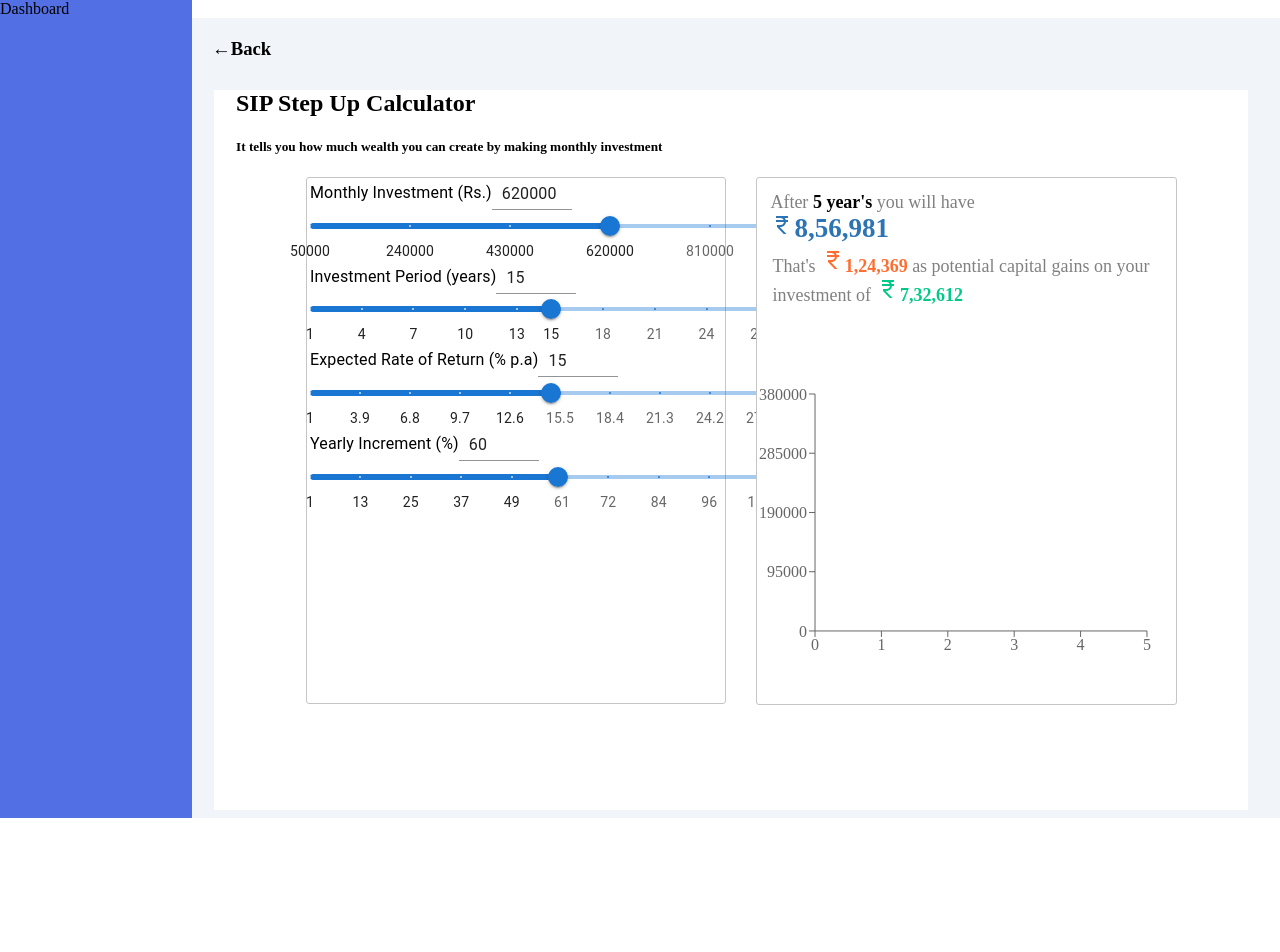
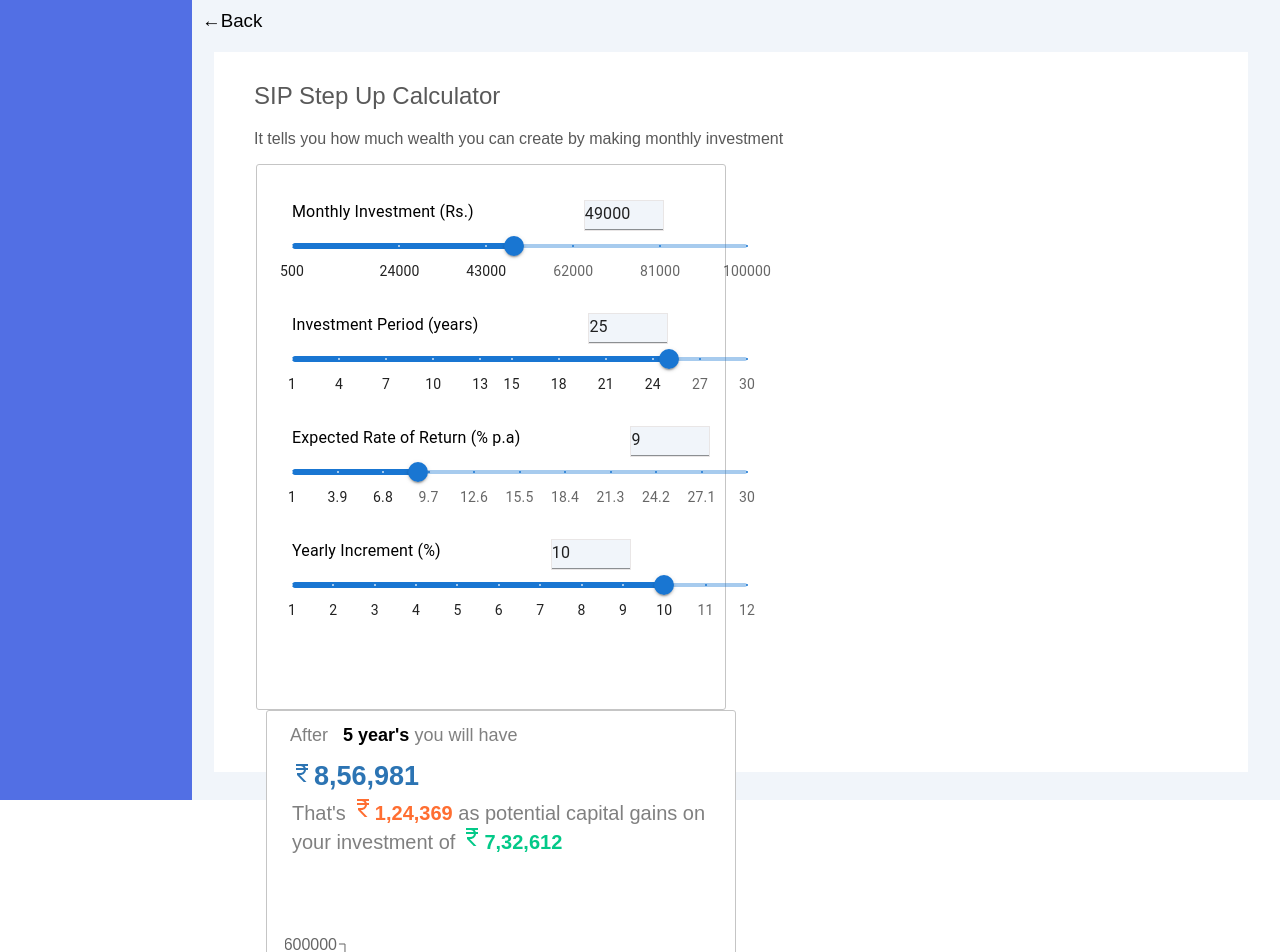
Before and after one commit to kritika2707/SIP_Step_up_Calculator, a React (Create React App) app: page / in a window 1280 px wide. Shown: the top 952 px of the page. Before the commit the page ends 822 px from the top, so only its background shows below. Built offline with nearby package versions, Linux system fonts and the light colour scheme.

Commit message:
updated inline css to external css

```diff
--- a/src/App.css
+++ b/src/App.css
@@ -1,16 +1,22 @@
-body{
+* {
+  /* font-size: 100%; */
+  font-weight: lighter;
+  font-family: sans-serif;
+}
+
+body {
   margin: 0%;
 }
 
-.parent{
-height: 100vh;
-display: block;
-width: 100%;
-background-color: #000000;
-position: absolute;
+.parent {
+  height: 100vh;
+  display: block;
+  width: 100%;
+  background-color: #000000;
+  position: absolute;
 }
 
-.Dashboard{
+.Dashboard {
   position: relative;
   display: inline-block;
   margin: 0%;
@@ -19,93 +25,148 @@ position: absolute;
   background-color: #526fe4;
 }
 
-.main-screen{
+.main-screen {
   display: inline-block;
   background-color: #f1f5fa;
   width: 85%;
   height: inherit;
   position: absolute;
 }
-.calculator{
+.calculator {
   width: 95%;
   background-color: #ffffff;
   height: 90%;
   margin: auto 22px;
   padding: auto;
 }
-.container{
+.calculator .calculatorText{
+  padding-left: 18px;
+  color: #595959;
+}
+
+.container {
   float: left;
   font-size: small;
   /* left: 0%; */
-  margin-left: 70px;
+  margin-left: 7px;
 }
-.container, .graph{
+.container,
+.graph {
   border: 1px solid rgb(197, 197, 197);
   display: inline;
   border-radius: 3px;
   background-color: #ffffff;
-  width: 42%;
+  width: 45%;
   height: 80%;
-  padding: 3px;
+  padding: 13px;
   position: relative;
+  margin-left: 20px;
   /* margin-top: 38px; */
 }
-.graph{
+.graph {
   float: left;
   margin-left: 30px;
   padding-top: 4px;
 }
 
-h3,h4{
+h3,
+h4 {
   margin: 10px;
-  padding: 10px;
+  /* padding: 5px; */
+  font-weight: normal;
+  font-family: sans-serif;
+}
+h2 {
+  padding-top: 30px;
+  font-weight: lighter;
+  font-family: sans-serif;
+}
+p {
+  font-weight: lighter;
+  font-family: sans-serif;
 }
 
-input{
-  width: 90%;
-  margin-left: 20px;
-
-}
-svg{
+svg {
   padding-left: 20px;
 }
-.rangeSlider{
-  margin-top: 5px;
-}
-.slide{
+.slide {
   height: auto;
 }
 
-.text-div{
+.text-div {
   display: block;
 }
-.text-div h3, .text-div input{
+.text-div h3,
+.text-div input {
   display: inline-block;
   width: auto;
 }
-.text-div input{
+.text-div input {
   margin: auto;
   width: 60px;
 }
-.textforgraph{
+.desc-text {
+  margin-left: 20px;
+  margin-top: -10px;
+}
+.calc_text {
+  padding-top: 5px;
+}
+.graph-div {
+  margin-left: -15px;
+}
+
+/* customcss */
+
+.inputField {
+  margin-left: 110px;
+  /* text-align: justify; */
+  background-color: #f1f5fa;
+  border: 1px solid rgb(233, 230, 230);
+}
+.slider-area {
+  margin: 15px;
+  padding: 7px;
+}
+
+.css-1eoe787-MuiSlider-markLabel {
+  font-size: -0.125rem;
+}
+
+.textforgraph {
   margin-top: 0%;
   font-size: 18px;
   padding-top: 10px;
 }
-.desc-text{
-  margin-left: 20px;
-  margin-top: -10px;
+.textforgraph span {
+  color: grey;
+  margin-left: 10px;
+  margin-top: 10px;
 }
-.calc_text{
-  padding-top: 5px;
+.textforgraph .AfterYearsOf {
+  color:black;font-weight:bold
 }
-.graph-div{
-  margin-left: -25px;
+.textforgraph h2 {
+  color: #2c74b3;
+  margin-left: -10px;
+  font-weight: bold;
+  margin-top: -15px;
 }
 
-/* customcss */
+.textforgraph p {
+  color: grey;
+  margin-left: 12px;
+  margin-top: -19px;
+  font-size: 20px;
+}
 
-.inputField{
-  padding-left: 10px;
-  /* background-color: aqua; */
+.textforgraph p .currencyRupeeInPara {
+  color: #ff6e31;
+  margin-left: -15px;
+  font-weight: bold;
 }
+.textforgraph p .currencyRupeeInPara2 {
+  color: #03c988;
+  margin-left: -15px;
+  font-weight: bold;
+}
--- a/src/Assets/Calculator.js
+++ b/src/Assets/Calculator.js
@@ -1,46 +1,51 @@
-
-
-import React, {useState} from 'react'
-import SliderType from './SliderType';
-import Graph from './Graph'
+import React, { useState } from "react";
+import SliderType from "./SliderType";
+import Graph from "./Graph";
 
 function Calculator() {
-  const [MonthlyInvestment, setMonthlyInvestment] = useState(620000);
-  function changeMonthlyInvestment(val){
+  const [MonthlyInvestment, setMonthlyInvestment] = useState(49000);
+  function changeMonthlyInvestment(val) {
     setMonthlyInvestment(val);
   }
-  const [InvestmentPeriod, setInvestmentPeriod] = useState(15);
-  function changeInvestmentPeriod(val){
+  const [InvestmentPeriod, setInvestmentPeriod] = useState(25);
+  function changeInvestmentPeriod(val) {
     setInvestmentPeriod(val);
   }
-  const [RateOfReturn, setRateOfReturn] = useState(15);
-  function changeRateOfReturn(val){
+  const [RateOfReturn, setRateOfReturn] = useState(9);
+  function changeRateOfReturn(val) {
     setRateOfReturn(val);
   }
-  const [YearlyIncrement, setYearlyIncrement] = useState(60);
-  function changeYearlyIncrement(val){
+  const [YearlyIncrement, setYearlyIncrement] = useState(10);
+  function changeYearlyIncrement(val) {
     setYearlyIncrement(val);
   }
   return (
     <>
-    <div className='calculator'>
+      <div className="calculator">
+        <div className="calculatorText">
+          <h2> SIP Step Up Calculator</h2>
 
-      <h2 className='heading'> SIP Step Up Calculator</h2>
-
-
-      <h5 className='info'>It tells you how much wealth you can create by
-      making monthly investment</h5>
-      <div className='container'>
-        <SliderType MonthlyInvestment={MonthlyInvestment} changeMonthlyInvestment={changeMonthlyInvestment} InvestmentPeriod={InvestmentPeriod} changeInvestmentPeriod={changeInvestmentPeriod}
-          RateOfReturn={RateOfReturn} changeRateOfReturn={changeRateOfReturn} YearlyIncrement={YearlyIncrement} changeYearlyIncrement={changeYearlyIncrement}
-        />
+          <p>
+            It tells you how much wealth you can create by making monthly
+            investment
+          </p>
+        </div>
+        <div className="container">
+          <SliderType
+            MonthlyInvestment={MonthlyInvestment}
+            changeMonthlyInvestment={changeMonthlyInvestment}
+            InvestmentPeriod={InvestmentPeriod}
+            changeInvestmentPeriod={changeInvestmentPeriod}
+            RateOfReturn={RateOfReturn}
+            changeRateOfReturn={changeRateOfReturn}
+            YearlyIncrement={YearlyIncrement}
+            changeYearlyIncrement={changeYearlyIncrement}
+          />
+        </div>
+        <Graph />
       </div>
-        <Graph/>
-
-    </div>
-
     </>
-  )
+  );
 }
 
 export default Calculator;
--- a/src/Assets/Dashboad.js
+++ b/src/Assets/Dashboad.js
@@ -2,8 +2,8 @@ import React from 'react'
 
 export default function Dashboard() {
   return (
-    <div className='Dashboard'>
-        Dashboard
+    <div >
+
     </div>
   )
 }
--- a/src/Assets/Graph.js
+++ b/src/Assets/Graph.js
@@ -1,64 +1,92 @@
 import React from "react";
 // import GraphComponent from '../components/graphComponent';
-import { LineChart, Line, XAxis, YAxis, Tooltip, ResponsiveContainer } from 'recharts';
-import CurrencyRupeeIcon from '@mui/icons-material/CurrencyRupee';
+import {
+  LineChart,
+  Line,
+  XAxis,
+  YAxis,
+  Tooltip,
+  ResponsiveContainer,
+} from "recharts";
+import CurrencyRupeeIcon from "@mui/icons-material/CurrencyRupee";
 // import Calculation from "./Calculation";
 
-function Graph(){
+function Graph() {
   const data = [
     {
-      name: '0',
+      name: "0",
       value: 0,
     },
     {
-      name: '1',
+      name: "1",
       value: 95000,
     },
     {
-      name: '2',
+      name: "2",
       value: 190000,
     },
     {
-      name: '3',
+      name: "3",
       value: 285000,
     },
     {
-      name: '4',
+      name: "4",
       value: 380000,
     },
     {
-      name: '5',
+      name: "5",
+      value: 475000,
     },
   ];
 
- return (
-  <div className="graph">
-      <div className="textforgraph"><span Style="color:grey;margin-left:10px;margin-top:10px">After <span  Style="color:black;font-weight:bold">5 year's</span> you will have</span>
-      <h2 Style="color:#2C74B3;margin-left:-10px;font-weight:bold;margin-top:0"><CurrencyRupeeIcon/>8,56,981</h2>
-      <p Style="color:grey;margin-left:12px;margin-top:-19px">That's<span Style="color:#FF6E31;margin-left:-15px;font-weight:bold"><CurrencyRupeeIcon/>1,24,369</span> as potential capital gains on your investment of<span Style="color:#03C988;margin-left:-15px;font-weight:bold"><CurrencyRupeeIcon/>7,32,612</span></p>
+  return (
+    <div className="graph">
+      <div className="textforgraph">
+        <span >
+          After{" "}
+          <span className="AfterYearsOf"> 5 year's</span>{" "}
+          you will have
+        </span>
+        <h2 >
+          <CurrencyRupeeIcon />
+          8,56,981
+        </h2>
+        <p >
+          That's
+          <span className="currencyRupeeInPara">
+            <CurrencyRupeeIcon />
+            1,24,369
+          </span>{" "}
+          as potential capital gains on your investment of
+          <span className="currencyRupeeInPara2" >
+            <CurrencyRupeeIcon />
+            7,32,612
+          </span>
+        </p>
       </div>
-    <ResponsiveContainer className="graph-div" width="100%" height="65%">
+      <ResponsiveContainer className="graph-div" width="100%" height="65%">
         <LineChart
           width={450}
           height={450}
+          min={0}
+          max={5000000}
           data={data}
           margin={{
             top: 70,
-            right:20,
+            right: 20,
             left: 0,
             bottom: 0,
           }}
         >
-
           <XAxis dataKey="name" />
-          <YAxis dataKey="value"/>
+          <YAxis dataKey="value" />
           <Tooltip />
           <Line type="monotone" stroke="#2B3467" />
           <Line type="monotone" stroke="#362FD9" />
         </LineChart>
       </ResponsiveContainer>
-  </div>
- )
+    </div>
+  );
 }
 
 export default Graph;
--- a/src/Assets/SliderCalculator.js
+++ b/src/Assets/SliderCalculator.js
@@ -1,4 +1,3 @@
-// import React from "react";
 import React from "react";
 import { styled } from "@mui/material/styles";
 import Box from "@mui/material/Box";
@@ -10,28 +9,28 @@ import MuiInput from "@mui/material/Input";
 
   const MonthlyInvestmentArray = [
     {
-      value: 50000,
-      label: "50000",
+      value: 500,
+      label: "500",
     },
     {
-      value: 240000,
-      label: "240000",
+      value: 24000,
+      label: "24000",
     },
     {
-      value: 430000,
-      label: "430000",
+      value: 43000,
+      label: "43000",
     },
     {
-      value: 620000,
-      label: "620000",
+      value: 62000,
+      label: "62000",
     },
     {
-      value: 810000,
-      label: "810000",
+      value: 81000,
+      label: "81000",
     },
     {
-      value: 1000000,
-      label: "1000000",
+      value: 100000,
+      label: "100000",
     },
   ];
 
@@ -135,44 +134,48 @@ import MuiInput from "@mui/material/Input";
       label: "1",
     },
     {
-      value: 13,
-      label: "13",
+      value: 2,
+      label: "2",
     },
     {
-      value: 25,
-      label: "25",
+      value: 3,
+      label: "3",
     },
     {
-      value: 37,
-      label: "37",
+      value: 4,
+      label: "4",
     },
     {
-      value: 49,
-      label: "49",
+      value: 5,
+      label: "5",
     },
     {
-      value: 61,
-      label: "61",
+      value: 6,
+      label: "6",
     },
     {
-      value: 72,
-      label: "72",
+      value: 7,
+      label: "7",
     },
     {
-      value: 84,
-      label: "84",
+      value: 8,
+      label: "8",
     },
     {
-      value: 96,
-      label: "96",
+      value: 9,
+      label: "9",
     },
     {
-      value: 108,
-      label: "108",
+      value: 10,
+      label: "10",
     },
     {
-      value: 120,
-      label: "120",
+      value: 11,
+      label: "11",
+    },
+    {
+      value: 12,
+      label: "12",
     },
   ];
 
@@ -210,10 +213,11 @@ function SliderCalculator({index, mn, mx, value, setValue}){
     return (
 
       <div className='slider-area'>
-          <Box sx={{ width: 500 }}>
+          <Box sx={{ width: 455 }}>
 
 
-              <Grid className="demo" container>
+              <Grid className="demo2" container>
+
                   <Grid item>
                       <Typography gutterBottom>
                       {TitleArray[index]}
@@ -234,6 +238,7 @@ function SliderCalculator({index, mn, mx, value, setValue}){
                           />
 
                   </Grid>
+
 
               </Grid>
 
--- a/src/Assets/SliderType.js
+++ b/src/Assets/SliderType.js
@@ -5,10 +5,10 @@ import SliderCalculator from './SliderCalculator';
 function SliderType(props) {
   return (
     <div class="input">
-      <SliderCalculator index={0} mn={50000} mx={1000000} value={props.MonthlyInvestment} setValue={props.changeMonthlyInvestment}/>
+      <SliderCalculator index={0} mn={500} mx={100000} value={props.MonthlyInvestment} setValue={props.changeMonthlyInvestment}/>
       <SliderCalculator index={1} mn={1} mx={30} value={props.InvestmentPeriod} setValue={props.changeInvestmentPeriod}/>
       <SliderCalculator index={2} mn={1} mx={30} value={props.RateOfReturn} setValue={props.changeRateOfReturn}/>
-      <SliderCalculator index={3} mn={1} mx={120} value={props.YearlyIncrement} setValue={props.changeYearlyIncrement}/>
+      <SliderCalculator index={3} mn={1} mx={12} value={props.YearlyIncrement} setValue={props.changeYearlyIncrement}/>
     </div>
   )
 }
```
